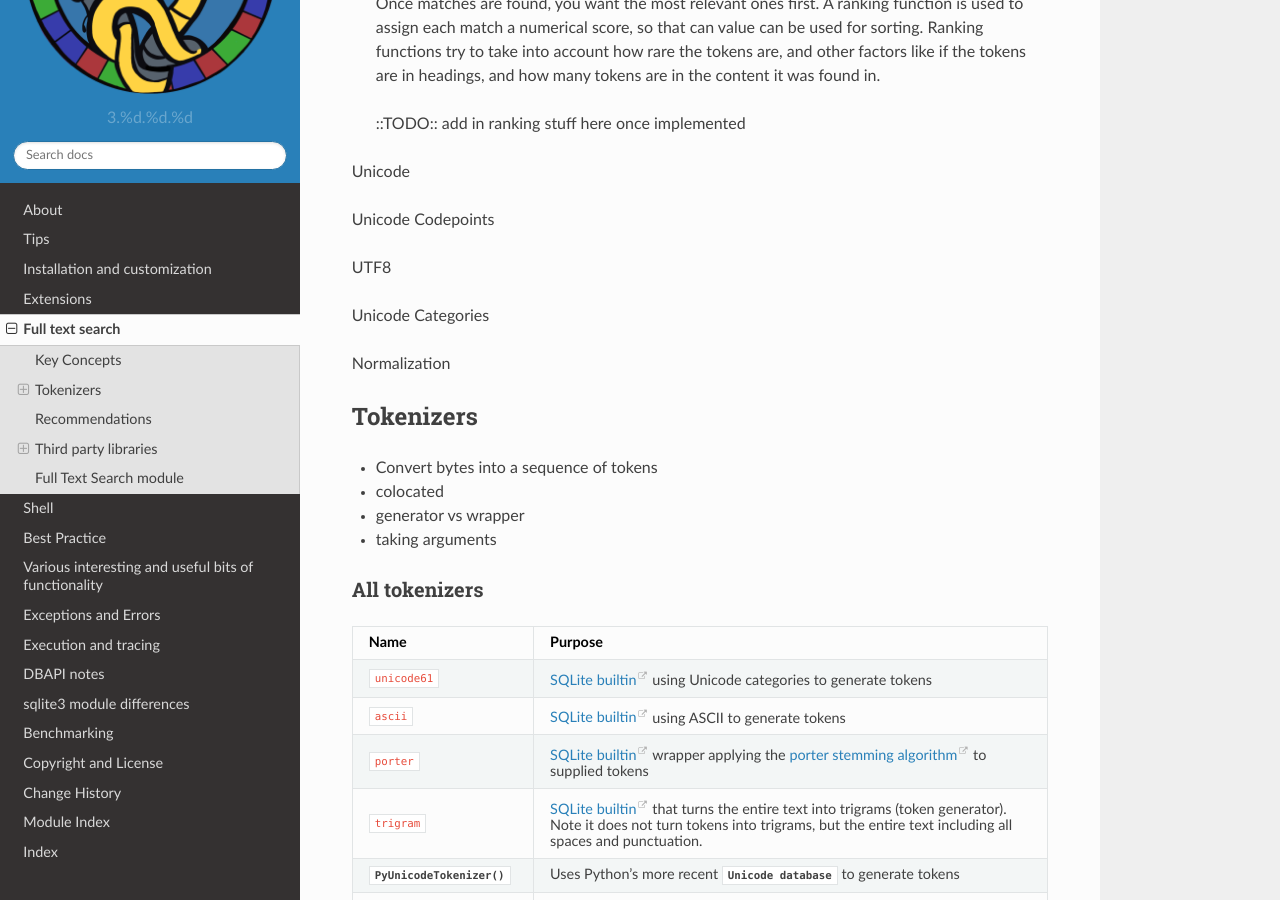
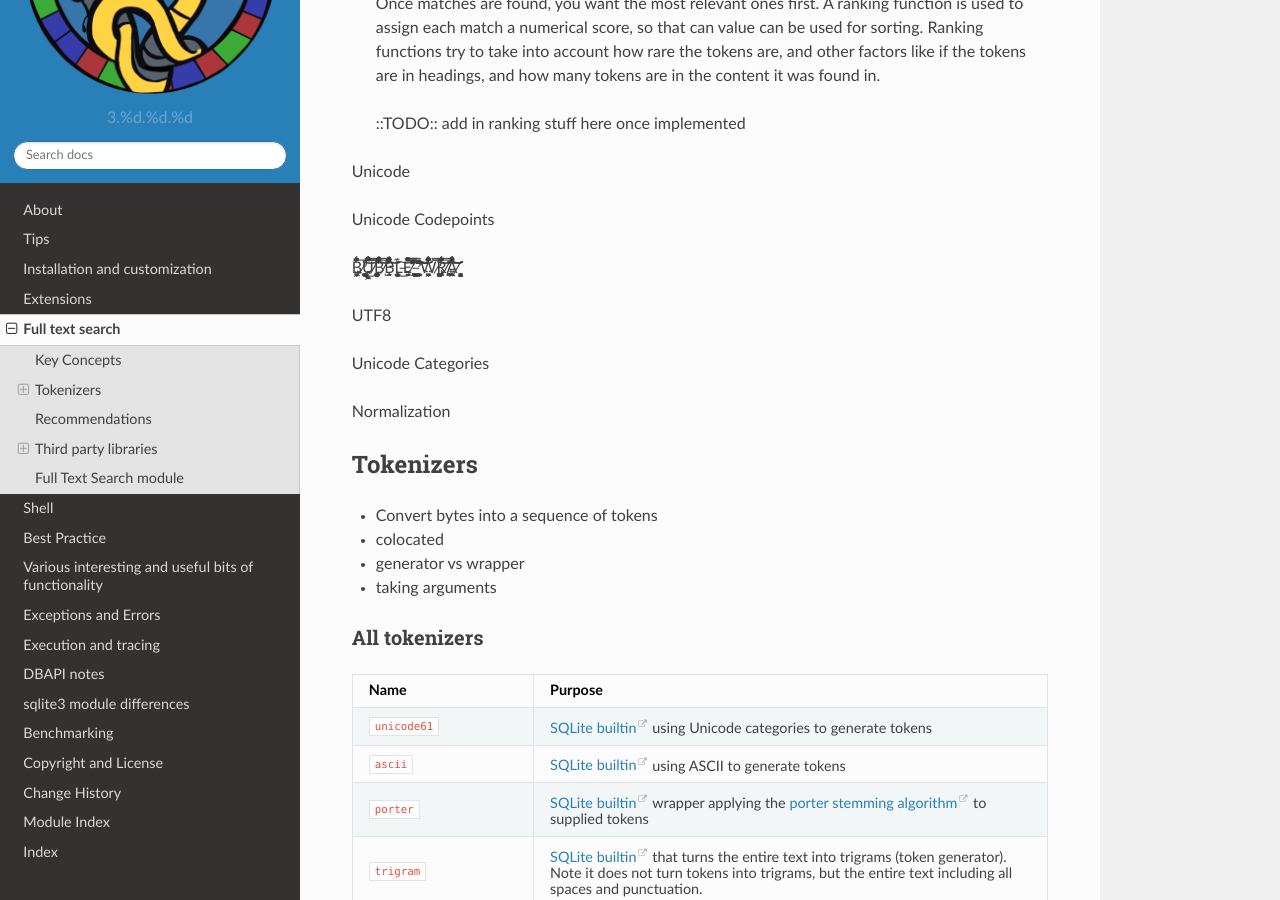
Before and after one commit to rogerbinns/apsw, a Sphinx documentation site: the page built from doc/textsearch.rst, in a window 1280 px wide and 900 px high, scrolled down 1840 px. Built offline with Sphinx 7.4.7 and the Read the Docs theme 2.0.0, drawn with Linux system fonts in a browser that asks for light colours; pages that are not in the unit, such as notebooks, are missing from menus; the version number is read from the project's files by our own code.

Commit message:
Add luducrous example text
~400 codepoints!

```diff
--- a/doc/textsearch.rst
+++ b/doc/textsearch.rst
@@ -105,6 +105,8 @@ Ranking
 Unicode
 
 Unicode Codepoints
+
+B̷̛̳̼͖̫̭͎̝̮͕̟͎̦̗͚͍̓͊͂͗̈͋͐̃͆͆͗̉̉̏͑̂̆̔́͐̾̅̄̕̚͘͜͝͝Ụ̸̧̧̢̨̨̞̮͓̣͎̞͖̞̥͈̣̣̪̘̼̮̙̳̙̞̣̐̍̆̾̓͑́̅̎̌̈̋̏̏͌̒̃̅̂̾̿̽̊̌̇͌͊͗̓̊̐̓̏͆́̒̇̈́͂̀͛͘̕͘̚͝͠B̸̺̈̾̈́̒̀́̈͋́͂̆̒̐̏͌͂̔̈́͒̂̎̉̈̒͒̃̿͒͒̄̍̕̚̕͘̕͝͠B̴̡̧̜̠̱̖̠͓̻̥̟̲̙͗̐͋͌̈̾̏̎̀͒͗̈́̈͜͠L̶͊E̸̢̳̯̝̤̳͈͇̠̮̲̲̟̝̣̲̱̫̘̪̳̣̭̥̫͉͐̅̈́̉̋͐̓͗̿͆̉̉̇̀̈́͌̓̓̒̏̀̚̚͘͝͠͝͝͠ ̶̢̧̛̥͖͉̹̞̗̖͇̼̙̒̍̏̀̈̆̍͑̊̐͋̈́̃͒̈́̎̌̄̍͌͗̈́̌̍̽̏̓͌̒̈̇̏̏̍̆̄̐͐̈̉̿̽̕͝͠͝͝ W̷̛̬̦̬̰̤̘̬͔̗̯̠̯̺̼̻̪̖̜̫̯̯̘͖̙͐͆͗̊̋̈̈̾͐̿̽̐̂͛̈́͛̍̔̓̈́̽̀̅́͋̈̄̈́̆̓̚̚͝͝R̸̢̨̨̩̪̭̪̠͎̗͇͗̀́̉̇̿̓̈́́͒̄̓̒́̋͆̀̾́̒̔̈́̏̏͛̏̇͛̔̀͆̓̇̊̕̕͠͠͝͝A̸̧̨̰̻̩̝͖̟̭͙̟̻̤̬͈̖̰̤̘̔͛̊̾̂͌̐̈̉̊̾́
 
 UTF8
 
```
